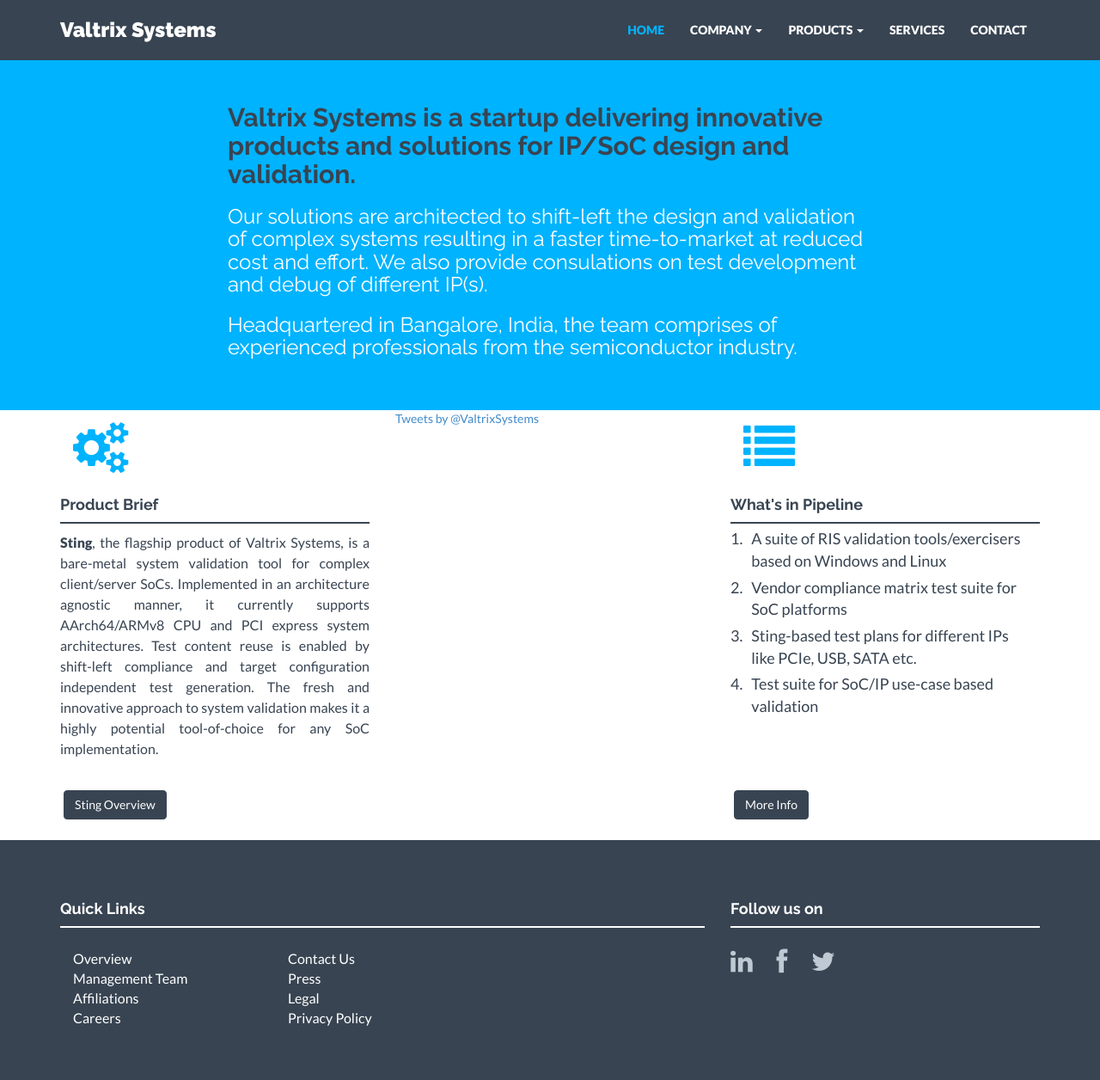
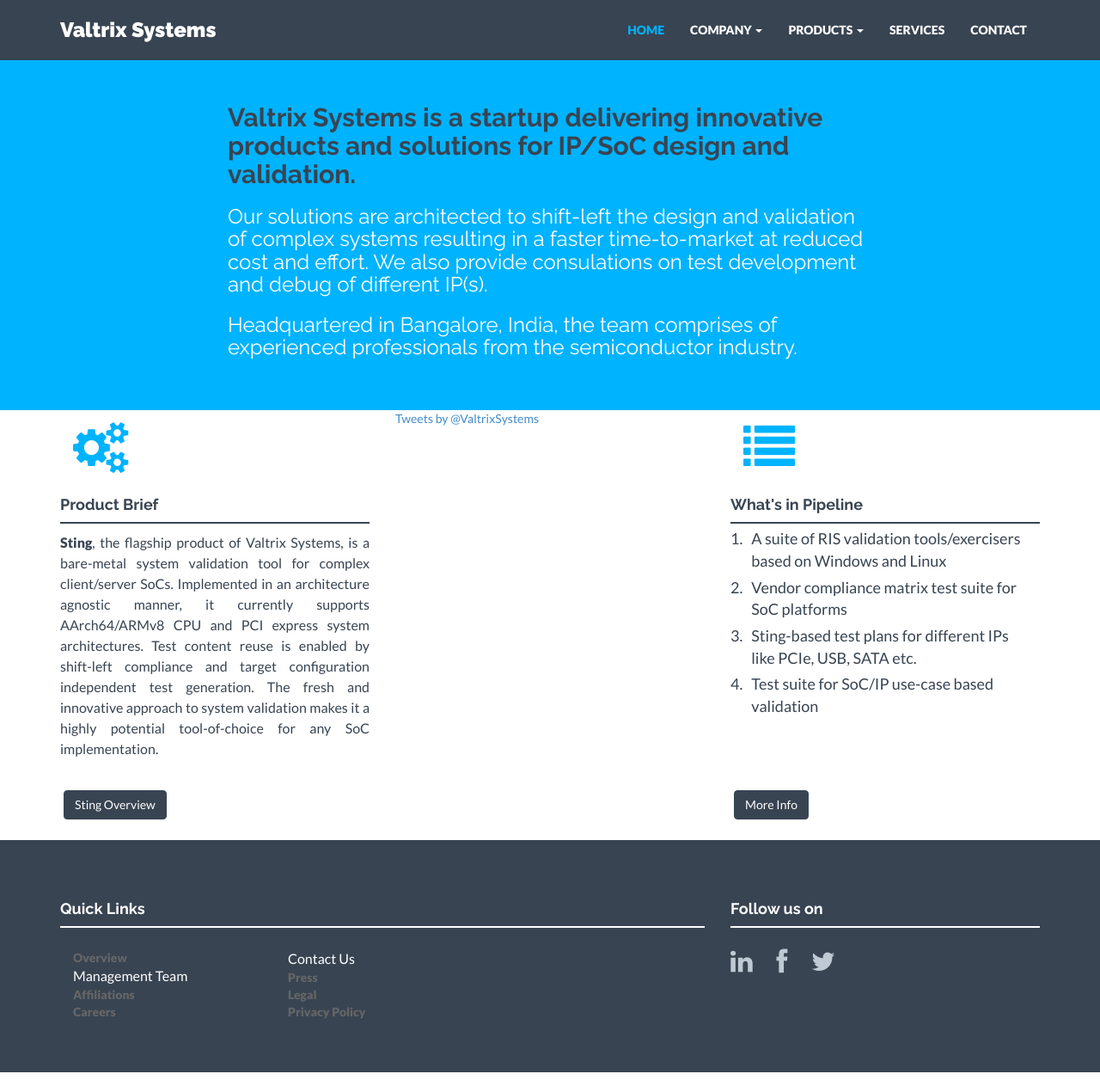
Before and after one commit to valtrix/valtrix.github.io, a Jekyll site: the page built from index.html, in a window 1280 px wide and 1256 px high. Shown: the whole window at 86% size. Built offline with Jekyll 4.4.1, drawn with Linux system fonts in a browser that asks for light colours; nearby versions of some CDN libraries; comment, search, counter and statistics services are not loaded.

Commit message:
Some more changes to styling for disabled pages

```diff
--- a/_includes/css/style.css
+++ b/_includes/css/style.css
@@ -530,3 +530,8 @@
 .upprod_desc {
     font-size: 18px;
 }
+
+.pagenotready {
+    color: #666;
+    font-weight: bold;
+}
--- a/_includes/footer.html
+++ b/_includes/footer.html
@@ -5,16 +5,16 @@
                 <h4>Quick Links</h4>
                 <div class="hline-w"></div>
                 <div class="col-lg-4 footer-links">
-                    <a href="{{"/pagenotready/" | prepend: site.baseurl }}">Overview</a> <br/>
+                    <span class="pagenotready" href="{{"/pagenotready/" | prepend: site.baseurl }}">Overview</span> <br/>
                     <a href="{{"/management/" | prepend: site.baseurl }}">Management Team</a> <br/>
-                    <a href="{{"/pagenotready/" | prepend: site.baseurl }}">Affiliations</a> <br/>
-                    <a href="{{"/pagenotready/" | prepend: site.baseurl }}">Careers</a>
+                    <span class="pagenotready" href="{{"/pagenotready/" | prepend: site.baseurl }}">Affiliations</span> <br/>
+                    <span class="pagenotready" href="{{"/pagenotready/" | prepend: site.baseurl }}">Careers</span>
                 </div>
                 <div class="col-lg-4 footer-links">
                     <a href="{{"/contact/" | prepend: site.baseurl }}">Contact Us</a> <br/>
-                    <a href="{{"/pagenotready/" | prepend: site.baseurl }}">Press</a> <br/>
-                    <a href="{{"/pagenotready/" | prepend: site.baseurl }}">Legal</a> <br/>
-                    <a href="{{"/pagenotready/" | prepend: site.baseurl }}">Privacy Policy</a>
+                    <span class="pagenotready" href="{{"/pagenotready/" | prepend: site.baseurl }}">Press</span> <br/>
+                    <span class="pagenotready" href="{{"/pagenotready/" | prepend: site.baseurl }}">Legal</span> <br/>
+                    <span class="pagenotready" href="{{"/pagenotready/" | prepend: site.baseurl }}">Privacy Policy</span>
                 </div>
             </div>
             <div class="col-lg-4">
--- a/_includes/nav.html
+++ b/_includes/nav.html
@@ -18,14 +18,14 @@
             <a class="dropdown-toggle" data-toggle="dropdown">COMPANY
             <span class="caret"></span></a>
             <ul class="dropdown-menu" role="menu" aria-labelledby="menu1">
-                <li role="presentation"><a role="menuitem" tabindex="-1" href="{{"/pagenotready/" | prepend: site.baseurl }}">OVERVIEW</a></li>
+                <li role="presentation"><span class="pagenotready" role="menuitem" tabindex="-1" href="{{"/pagenotready/" | prepend: site.baseurl }}">OVERVIEW</span></li>
                 <li role="presentation"><a role="menuitem" tabindex="-1" href="{{"/management/" | prepend: site.baseurl }}">MANAGEMENT TEAM</a></li>
-                <li role="presentation"><a role="menuitem" tabindex="-1" href="{{"/pagenotready/" | prepend: site.baseurl }}">AFFILIATIONS</a></li>
-                <li role="presentation"><a role="menuitem" tabindex="-1" href="{{"/pagenotready/" | prepend: site.baseurl }}">PRESS</a></li>
-                <li role="presentation"><a role="menuitem" tabindex="-1" href="{{"/pagenotready/" | prepend: site.baseurl }}">CAREERS</a></li>
+                <li role="presentation"><span class="pagenotready" role="menuitem" tabindex="-1" href="{{"/pagenotready/" | prepend: site.baseurl }}">AFFILIATIONS</span></li>
+                <li role="presentation"><span class="pagenotready" role="menuitem" tabindex="-1" href="{{"/pagenotready/" | prepend: site.baseurl }}">PRESS</span></li>
+                <li role="presentation"><span class="pagenotready" role="menuitem" tabindex="-1" href="{{"/pagenotready/" | prepend: site.baseurl }}">CAREERS</span></li>
                 <li role="presentation" class="divider"></li>
-                <li role="presentation"><a role="menuitem" tabindex="-1" href="{{"/pagenotready/" | prepend: site.baseurl }}">LEGAL</a></li>
-                <li role="presentation"><a role="menuitem" tabindex="-1" href="{{"/pagenotready/" | prepend: site.baseurl }}">PRIVACY POLICY</a></li>
+                <li role="presentation"><span class="pagenotready" role="menuitem" tabindex="-1" href="{{"/pagenotready/" | prepend: site.baseurl }}">LEGAL</span></li>
+                <li role="presentation"><span class="pagenotready" role="menuitem" tabindex="-1" href="{{"/pagenotready/" | prepend: site.baseurl }}">PRIVACY POLICY</span></li>
             </ul>
         </li>
 
```
Also changed, not shown: assets/css/bootstrap.css.
